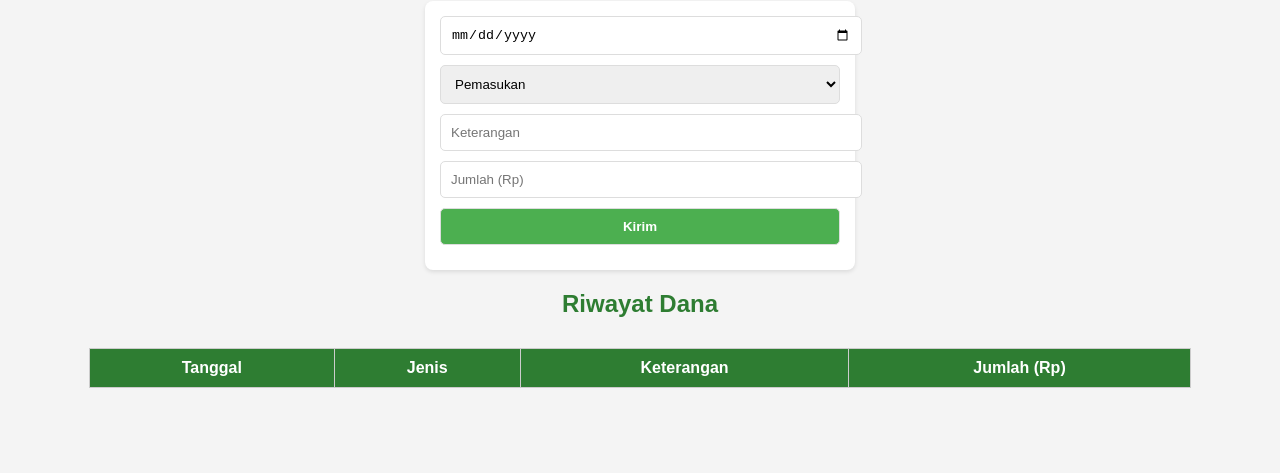
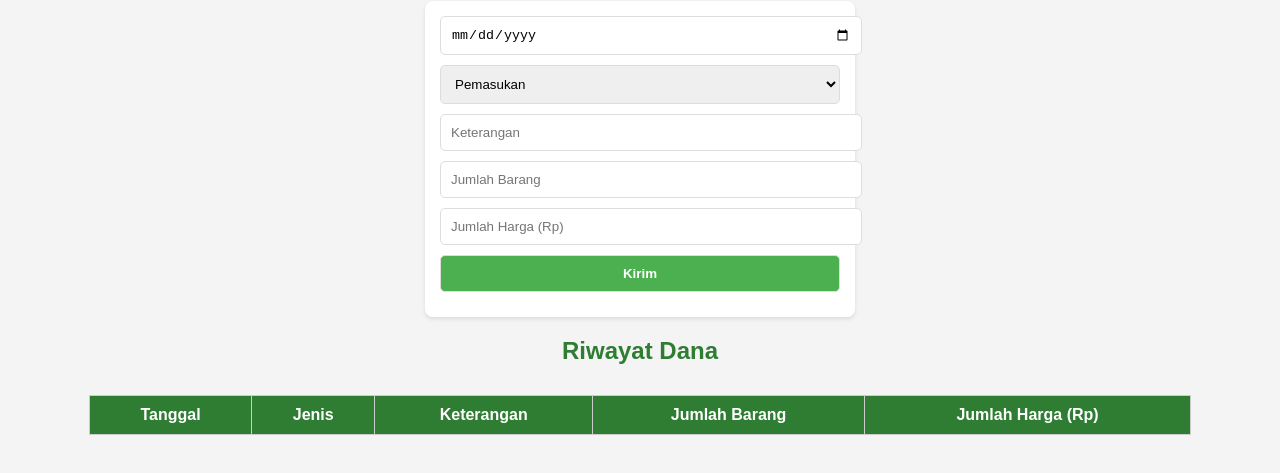
Before and after one commit to TrashToTreasure225/TrashToTreasure, a plain HTML site: page index.html in a window 1280 px wide. Shown: the part 107-580 px from the top of the page. Drawn offline with Linux system fonts and the light colour scheme; no server answers.

Commit message:
Update index.html

```diff
--- a/index.html
+++ b/index.html
@@ -3,7 +3,7 @@
 <head>
   <meta charset="UTF-8" />
   <meta name="viewport" content="width=device-width, initial-scale=1.0"/>
-  <title>Trash to Treasure - Transparansi Dana</title>
+  <title>Dashboard Transparansi Dana</title>
   <link rel="stylesheet" href="style.css" />
 </head>
 <body>
@@ -11,12 +11,16 @@
 
   <form id="form">
     <input type="date" name="tanggal" required />
+
     <select name="jenis" required>
       <option value="Pemasukan">Pemasukan</option>
       <option value="Pengeluaran">Pengeluaran</option>
     </select>
+
     <input type="text" name="keterangan" placeholder="Keterangan" required />
-    <input type="number" name="jumlah" placeholder="Jumlah (Rp)" required />
+    <input type="number" name="jumlah_barang" placeholder="Jumlah Barang" required />
+    <input type="number" name="jumlah_harga" placeholder="Jumlah Harga (Rp)" required />
+
     <button type="submit">Kirim</button>
   </form>
 
@@ -27,7 +31,8 @@
         <th>Tanggal</th>
         <th>Jenis</th>
         <th>Keterangan</th>
-        <th>Jumlah (Rp)</th>
+        <th>Jumlah Barang</th>
+        <th>Jumlah Harga (Rp)</th>
       </tr>
     </thead>
     <tbody></tbody>
```
